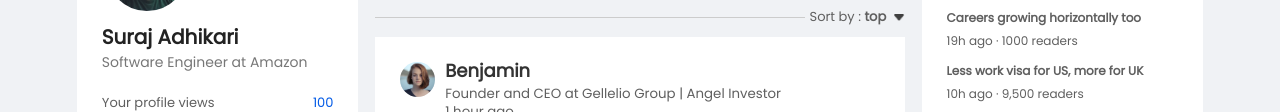
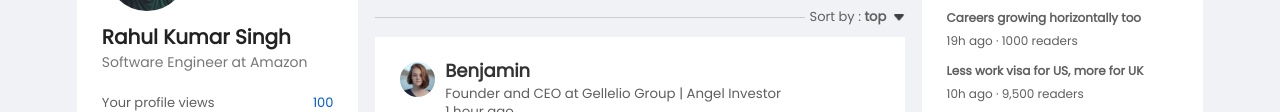
Before and after one commit to rksingh-dev/LinkedInFrontEnd, a plain HTML site: page index.html in a window 1280 px wide. Shown: the part 195-307 px from the top of the page. Drawn offline with Linux system fonts and the light colour scheme.

Commit message:
Update index.html

```diff
--- a/index.html
+++ b/index.html
@@ -105,7 +105,7 @@
                 <img src="images/cover-pic.png" alt="" width="100%">
                 <div class="sidebar-profile-info">
                     <img src="images/user-1.png" alt="">
-                    <h1>Suraj Adhikari</h1>
+                    <h1>Rahul Kumar Singh</h1>
                     <h3>Software Engineer at Amazon</h3>
                     <ul>
                         <li>Your profile views <span>100</span></li>
```
